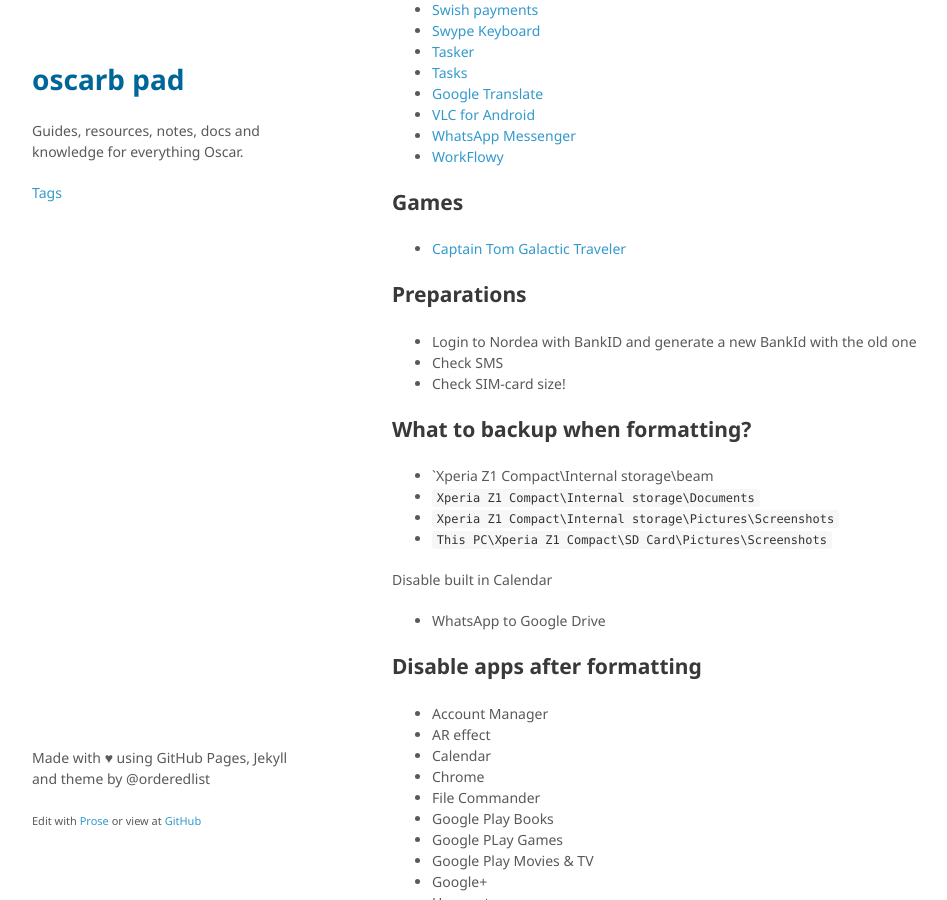
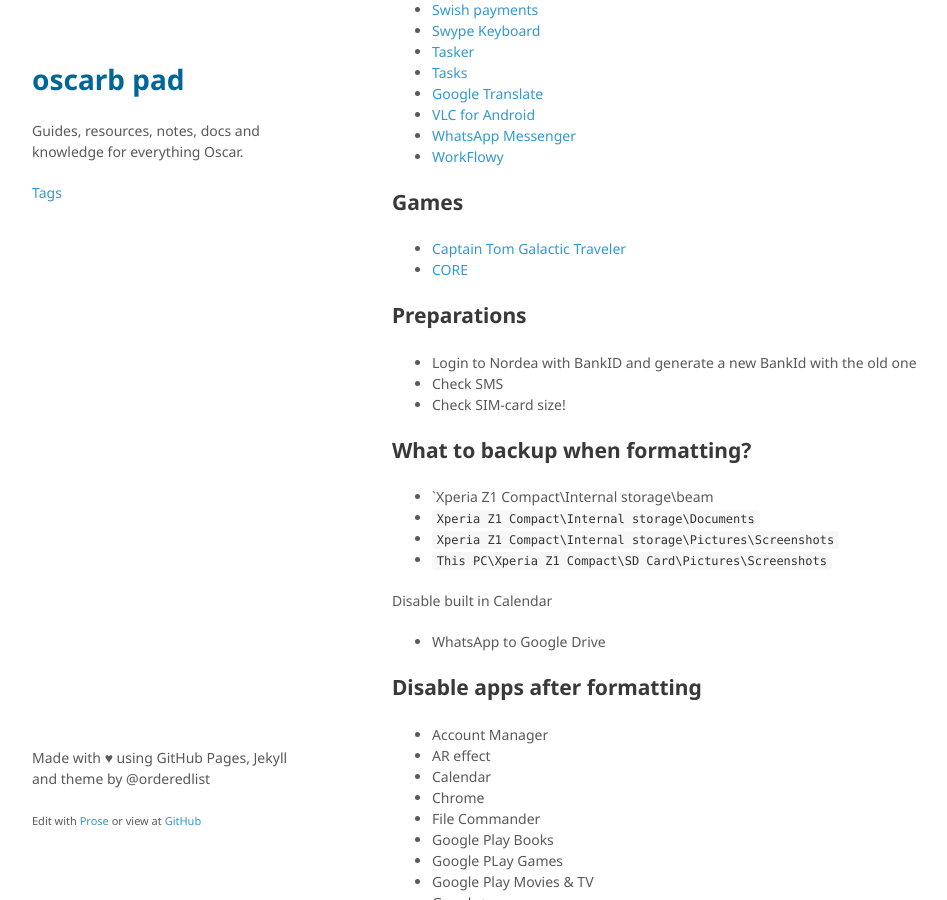
Before and after one commit to oscarb/pad, a Jekyll site: the page built from _docs/android-device-guide.md, in a window 1280 px wide and 900 px high, scrolled down 761 px. Shown: the whole window, without its empty margins (128-1075 px from the left). Built offline with Jekyll 4.4.1, drawn with Linux system fonts in a browser that asks for light colours; some web fonts are replaced.

Commit message:
Update android-device-guide.md

```diff
--- a/_docs/android-device-guide.md
+++ b/_docs/android-device-guide.md
@@ -50,6 +50,8 @@ published: true
 
 ## Games
 * [Captain Tom Galactic Traveler](https://play.google.com/store/apps/details?id=com.picodongames.CaptainTomGT)
+* [CORE](https://play.google.com/store/apps/details?id=am.fury.core)
+
 
 ## Preparations
 
```
